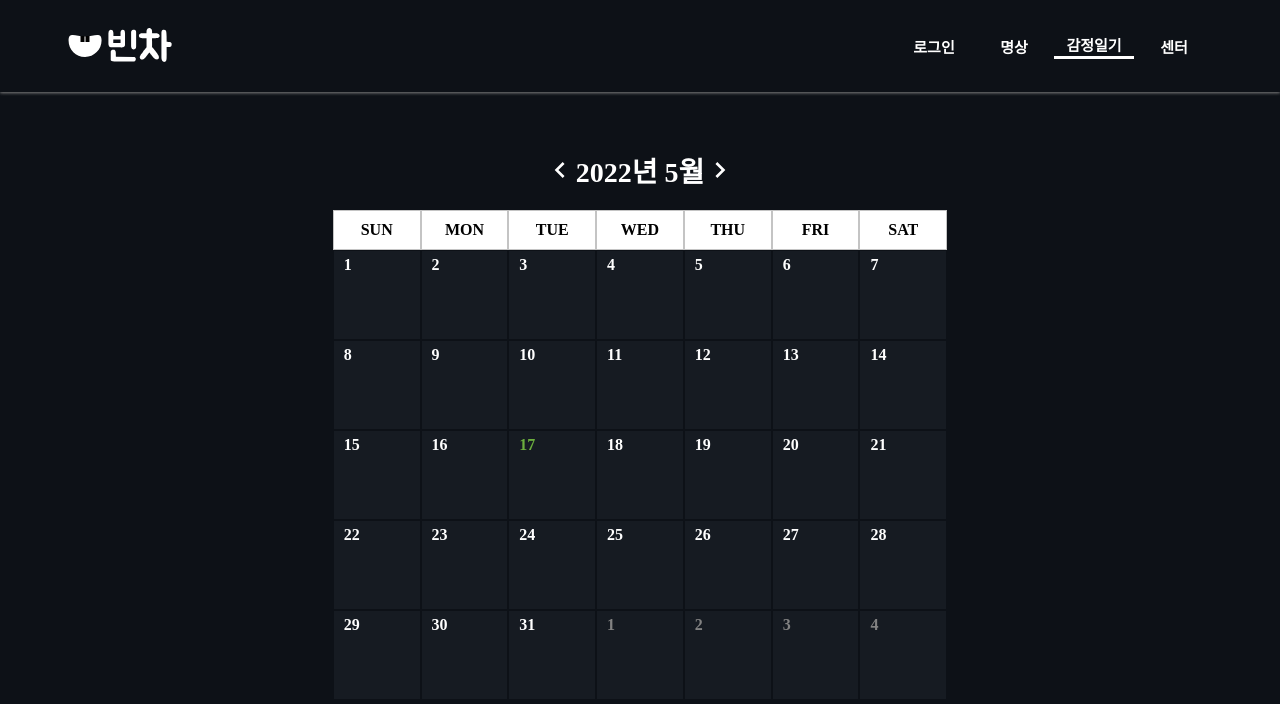
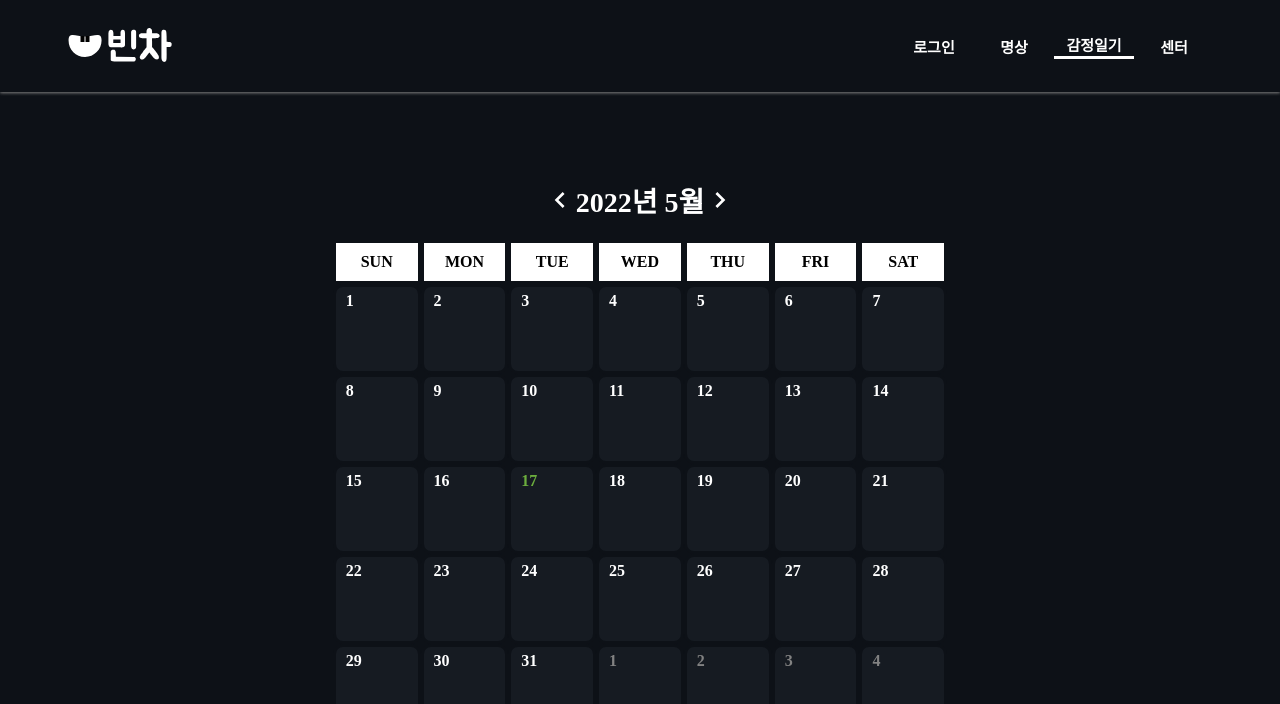
Before and after one commit to Empty-Car/Sunshine, a React (Create React App) app: page /record-emotion in a window 1280 px wide. Shown: the top 704 px of the page. Built offline with nearby package versions, Linux system fonts and the light colour scheme.

Commit message:
Add: block future diary

```diff
--- a/src/component/CalBody/index.tsx
+++ b/src/component/CalBody/index.tsx
@@ -39,6 +39,7 @@ const CalBody = ({ totalDate, year, month, today, prevLength, thisLength }: CalB
             }
             isPrev={idx < prevLength}
             isNext={idx >= nextMonthIdx}
+            today={today}
           ></Dates>
         );
       })}
--- a/src/component/CalHead/styles.ts
+++ b/src/component/CalHead/styles.ts
@@ -44,5 +44,5 @@ export const Day = styled.div`
   padding: 10px;
 
 
-  border: 1px solid #c4c4c4;
+  border: 3px solid #0D1117;
 `;
--- a/src/component/Dates/index.tsx
+++ b/src/component/Dates/index.tsx
@@ -18,6 +18,7 @@ interface DatesPropsType {
   isToday: boolean;
   isPrev: boolean;
   isNext: boolean
+  today: number;
 }
 
 interface nameDataType {
@@ -26,7 +27,7 @@ interface nameDataType {
   diary: string
 }
 
-const Dates = ({ date, month, year, isToday, isPrev, isNext }:DatesPropsType) => {
+const Dates = ({ date, month, year, isToday, isPrev, isNext, today }:DatesPropsType) => {
   const [isModal, setIsModal] = useState(false);
   const [nameData, setNameData] = useState<nameDataType>({title:"", mood:"", diary:""});
 
@@ -38,7 +39,17 @@ const Dates = ({ date, month, year, isToday, isPrev, isNext }:DatesPropsType) =>
     setIsModal(false);
   };
 
+  useEffect(() => {
+    console.log(today);
+
+  }, [today])
+
   const onLoadDiary = async () => {
+    if (date > today || isNext) {
+      alert("미래의 감정은 기록할 수 없어요")
+      return
+    }
+
     openModal();
 
     const userId = localStorage.getItem("user_id");
--- a/src/component/Dates/styles.ts
+++ b/src/component/Dates/styles.ts
@@ -10,8 +10,10 @@ font-size: 20;
 font-weight: 600px;
 background-color: #161B22;
 
-border: 1px solid #0D1117;
+border: 3px solid #0D1117;
+border-radius: 10px;
 box-sizing: border-box;
+cursor: pointer;
 `;
 
 interface DateStylePropsType {
--- a/src/container/EmotionDiary/styles.ts
+++ b/src/container/EmotionDiary/styles.ts
@@ -2,7 +2,7 @@
 import styled from "styled-components";
 
 export const Calendar = styled.div`
-  margin-top: 150px;
+  margin-top: 180px;
   display: flex;
   justify-content: center;
   align-items: center;
@@ -13,5 +13,5 @@ export const Calendar = styled.div`
 export const CalendarBody = styled.section`
   display: flex;
   justify-content: center;
-  align-items: center;
+  /* align-items: center; */
 `
```
